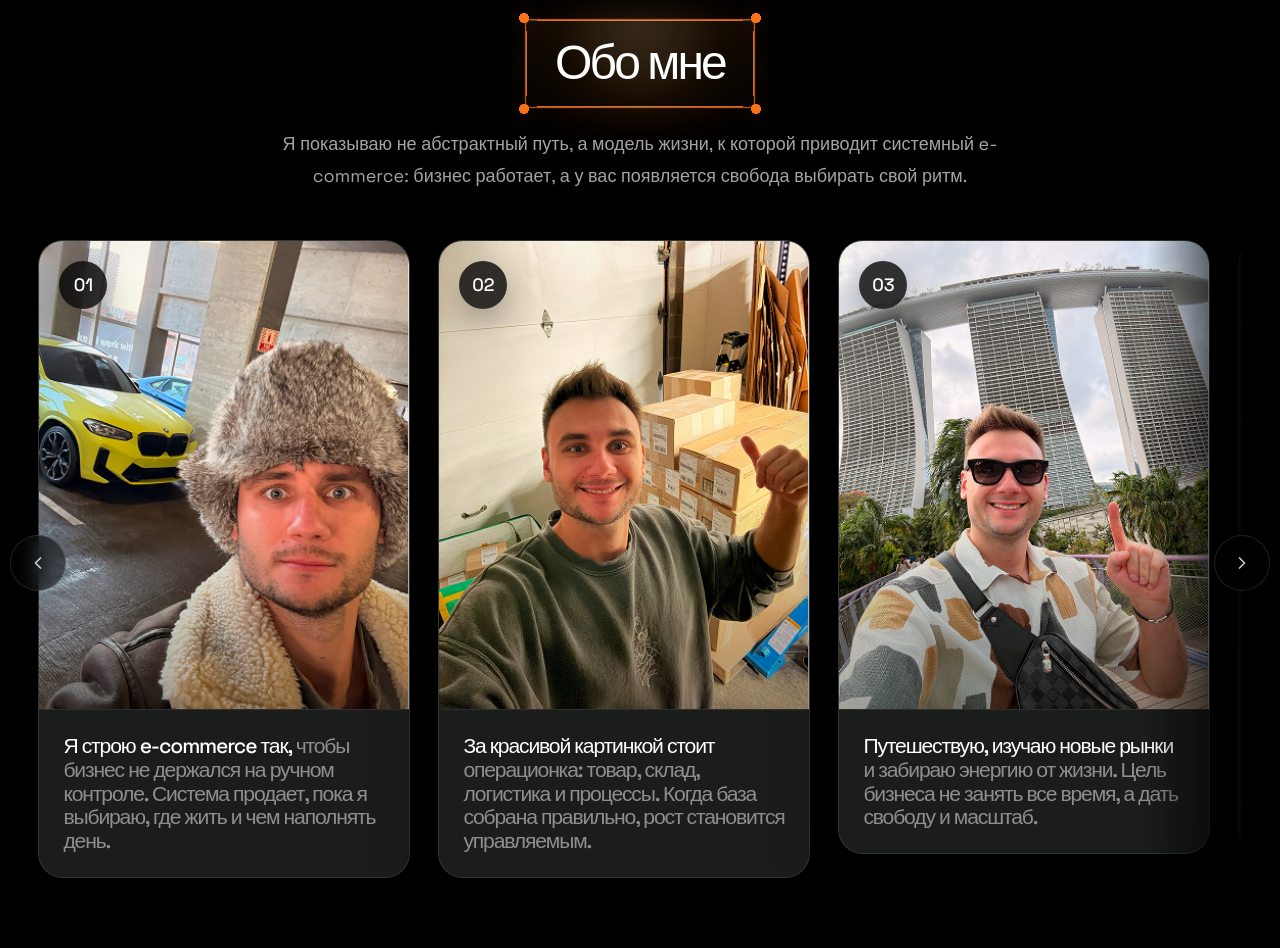
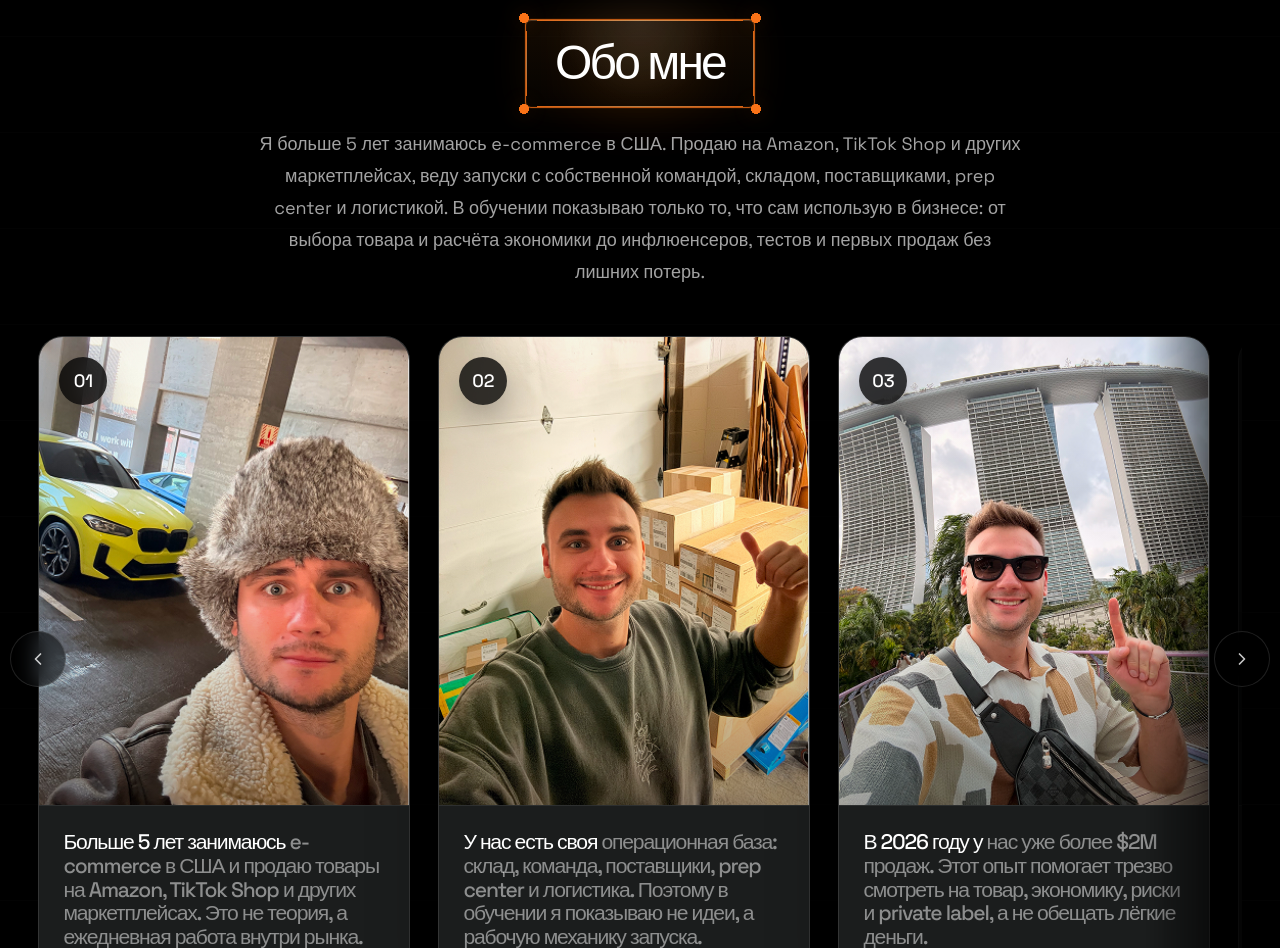
Before and after one commit to YaroslavSigidin/IVCHENKO, a React (Vite) app: page / in a window 1280 px wide. Shown: the part 10524-11472 px from the top of the page. Built offline with nearby package versions, Linux system fonts and the light colour scheme; grey boxes are pictures that could not be loaded.

Commit message:
Strengthen why-me trust copy

```diff
--- a/src/App.jsx
+++ b/src/App.jsx
@@ -399,37 +399,37 @@ const aboutSlides = [
   {
     index: '01',
     image: aboutCarImage,
-    text: 'Я строю e-commerce так, чтобы бизнес не держался на ручном контроле. Система продает, пока я выбираю, где жить и чем наполнять день.',
+    text: 'Больше 5 лет занимаюсь e-commerce в США и продаю товары на Amazon, TikTok Shop и других маркетплейсах. Это не теория, а ежедневная работа внутри рынка.',
   },
   {
     index: '02',
     image: aboutWarehouseImage,
-    text: 'За красивой картинкой стоит операционка: товар, склад, логистика и процессы. Когда база собрана правильно, рост становится управляемым.',
+    text: 'У нас есть своя операционная база: склад, команда, поставщики, prep center и логистика. Поэтому в обучении я показываю не идеи, а рабочую механику запуска.',
   },
   {
     index: '03',
     image: aboutSingaporeImage,
-    text: 'Путешествую, изучаю новые рынки и забираю энергию от жизни. Цель бизнеса не занять все время, а дать свободу и масштаб.',
+    text: 'В 2026 году у нас уже более $2M продаж. Этот опыт помогает трезво смотреть на товар, экономику, риски и private label, а не обещать лёгкие деньги.',
   },
   {
     index: '04',
     video: vladAboutVideo,
-    text: 'Показываю не только результат, но и живой ритм: как выглядит путь, когда бизнес уже встроен в жизнь и масштабируется без хаоса.',
+    text: 'В обучении показываю, как сам выбираю товар, считаю маржу, общаюсь с поставщиками, запускаю продукт через инфлюенсеров и не сливаю деньги на первом тесте.',
   },
   {
     index: '05',
     image: aboutChicagoImage,
-    text: 'Мой фокус — рынок США и модели, которые можно системно повторять. Не хаотичные запуски, а понятная структура действий и решений.',
+    text: 'Я понимаю, как запускать товары под рынок США: от поиска продукта и переговоров с фабриками до доставки, упаковки, prep center и первых повторяемых продаж.',
   },
   {
     index: '06',
     image: aboutCourtImage,
-    text: 'Я прошел путь от идей до реальных процессов и понимаю цену ошибок. Поэтому внутри программы даю не теорию, а практичную карту запуска.',
+    text: 'Внутри программы даю не пересказ из интернета, а практичную карту запуска: товар, юнит-экономика, поставщик, инфлюенсеры, контент, тест и масштабирование.',
   },
   {
     index: '07',
     image: aboutCafeImage,
-    text: 'Свобода появляется не от мотивации, а от системы. Когда бизнес работает сам на себя, у тебя появляется время жить, думать и расти дальше.',
+    text: 'Моя задача в обучении — не просто вдохновить, а помочь пройти первый запуск без лишних потерь, чтобы у вас появилась рабочая система, а не набор надежд.',
   },
 ]
 
@@ -901,7 +901,7 @@ function AboutMeSlider({ slides }) {
       <SectionHeader
         eyebrow="About"
         title="Обо мне"
-        text="Я показываю не абстрактный путь, а модель жизни, к которой приводит системный e-commerce: бизнес работает, а у вас появляется свобода выбирать свой ритм."
+        text="Я больше 5 лет занимаюсь e-commerce в США. Продаю на Amazon, TikTok Shop и других маркетплейсах, веду запуски с собственной командой, складом, поставщиками, prep center и логистикой. В обучении показываю только то, что сам использую в бизнесе: от выбора товара и расчёта экономики до инфлюенсеров, тестов и первых продаж без лишних потерь."
       />
 
       <div className="relative mt-8 sm:mt-12">
```
